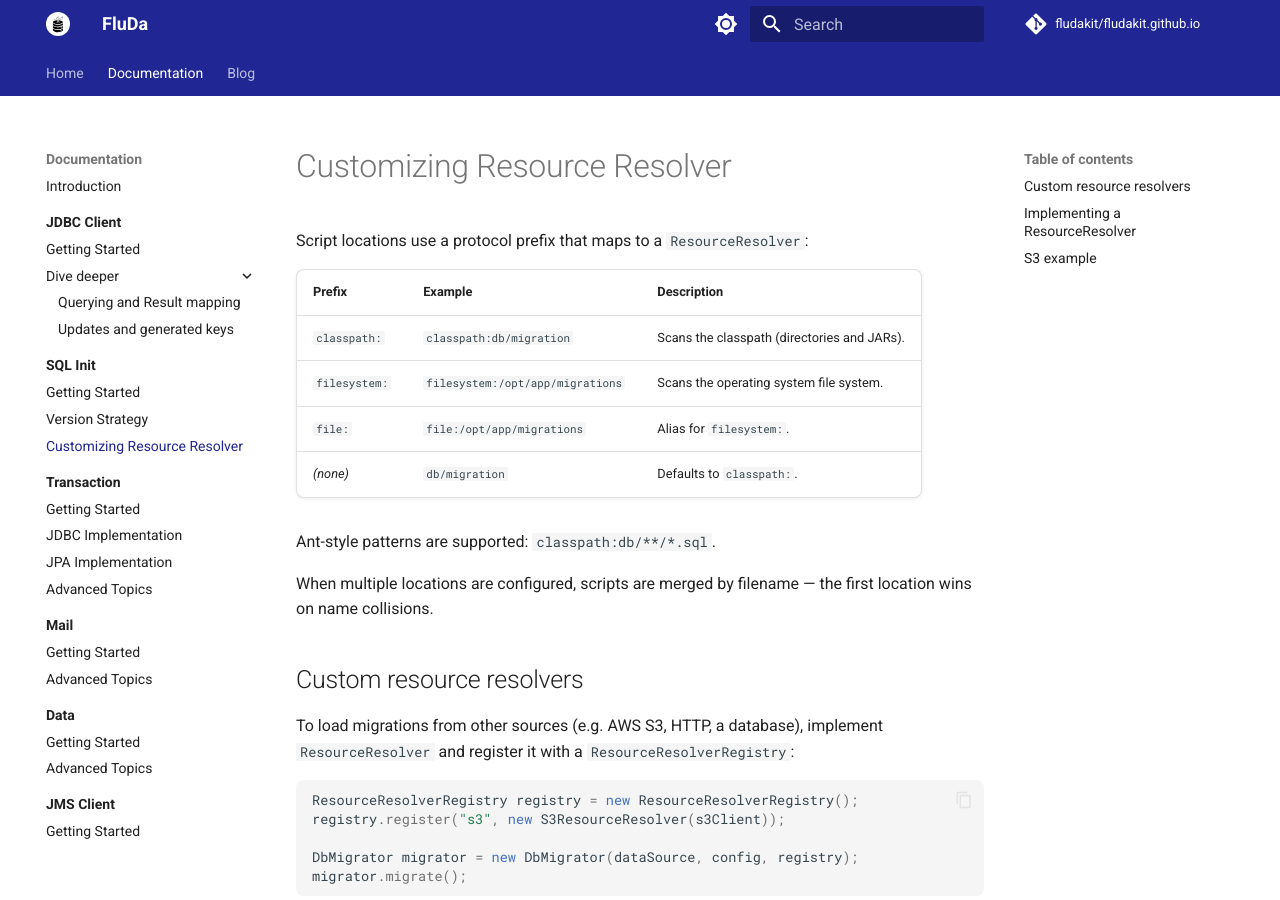
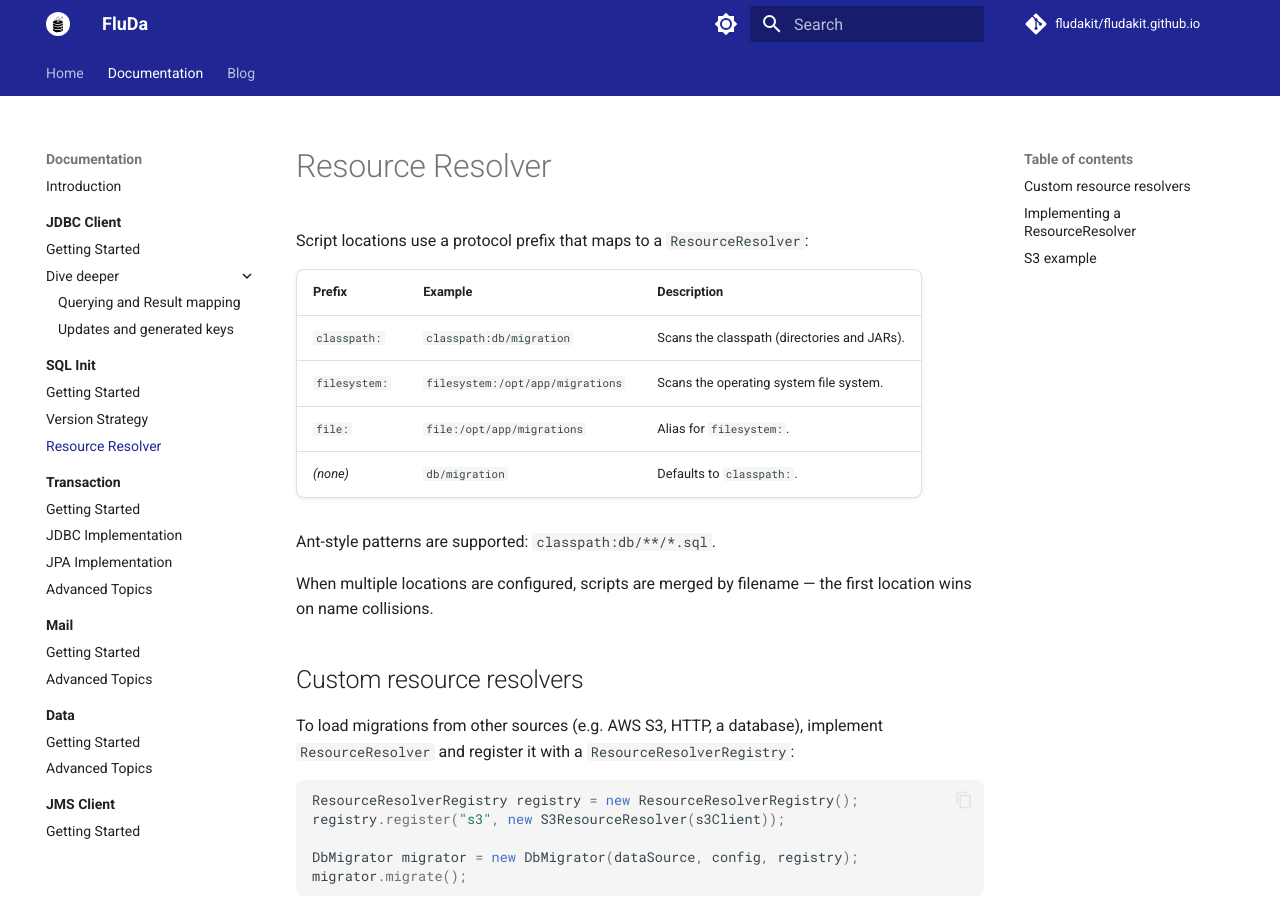
Before and after one commit to fludakit/fludakit.github.io, an MkDocs documentation site: the page built from docs/documentation/sql-init/resource-resolver.md, in a window 1280 px wide and 900 px high. Built offline with MkDocs 1.6.1 and Material for MkDocs 9.7.7, drawn with Linux system fonts in a browser that asks for light colours; comment, search, counter and statistics services are not loaded.

Commit message:
docs(sql-init): rename page title to Resource Resolver

```diff
--- a/docs/documentation/sql-init/resource-resolver.md
+++ b/docs/documentation/sql-init/resource-resolver.md
@@ -1,4 +1,4 @@
-# Customizing Resource Resolver
+# Resource Resolver
 
 Script locations use a protocol prefix that maps to a `ResourceResolver`:
 
--- a/mkdocs.yml
+++ b/mkdocs.yml
@@ -84,7 +84,7 @@ nav:
       - Introduction: documentation/sql-init/index.md
       - Getting Started: documentation/sql-init/getting-started.md
       - Version Strategy: documentation/sql-init/version-strategy.md
-      - Customizing Resource Resolver: documentation/sql-init/resource-resolver.md
+      - Resource Resolver: documentation/sql-init/resource-resolver.md
     - Transaction:
       - Introduction: documentation/tx/index.md
       - Getting Started: documentation/tx/getting-started.md
```
